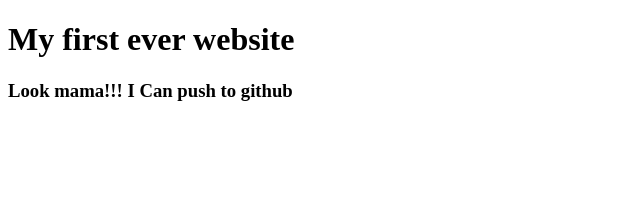
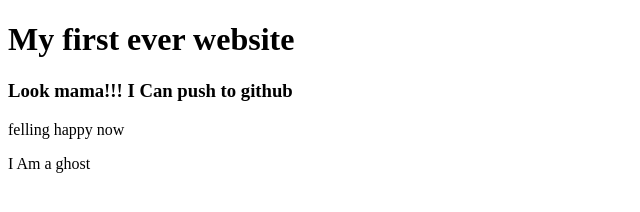
Before and after one commit to akasadpghero/my-first-website, a plain HTML site: page index.html in a window 1280 px wide. Shown: the whole page, without its empty margins (0-640 px from the left). Drawn offline with Linux system fonts and the light colour scheme.

Commit message:
Update index.html

```diff
--- a/index.html
+++ b/index.html
@@ -9,5 +9,7 @@
 <body>
     <h1>My first ever website</h1>
     <h3>Look mama!!! I Can push to github</h3>
+    <p>felling happy now</p>
+    <p>I Am a ghost</p>
 </body>
 </html>
```
